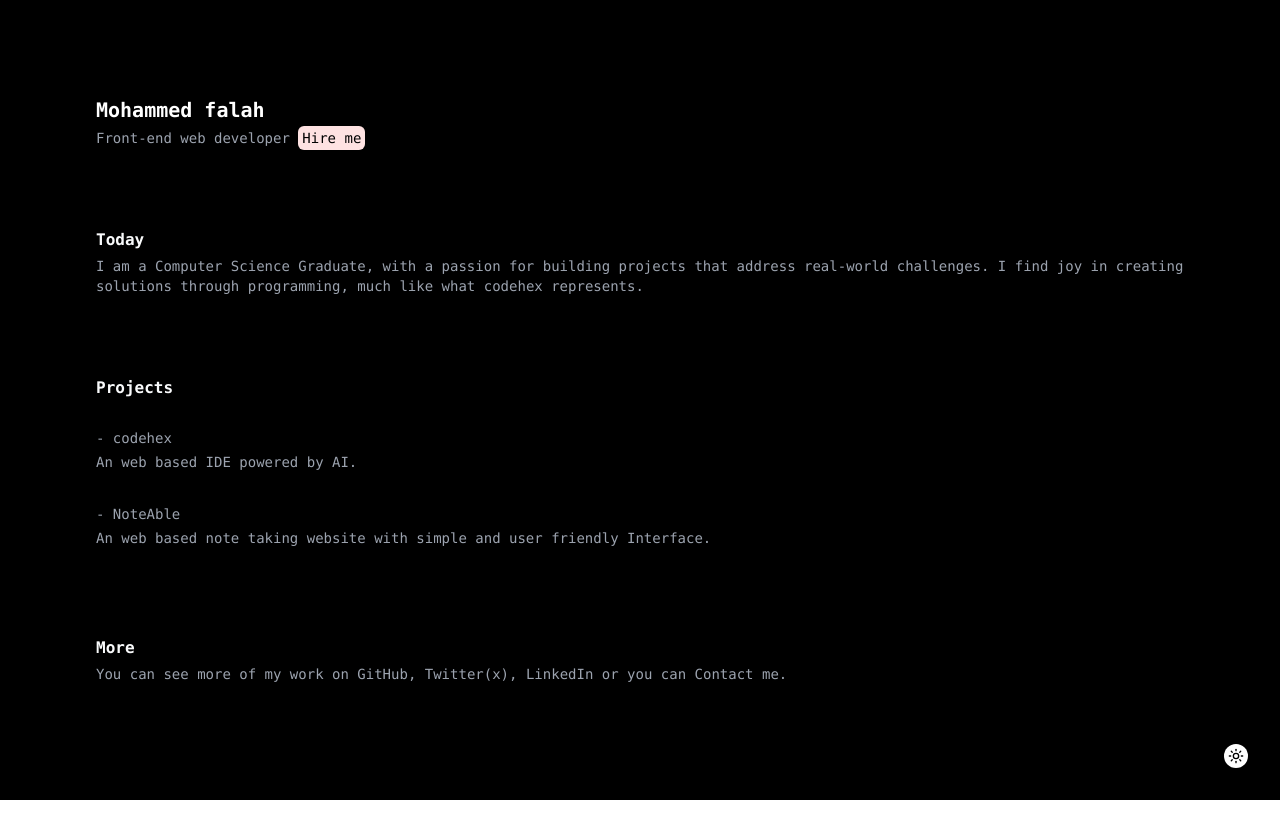
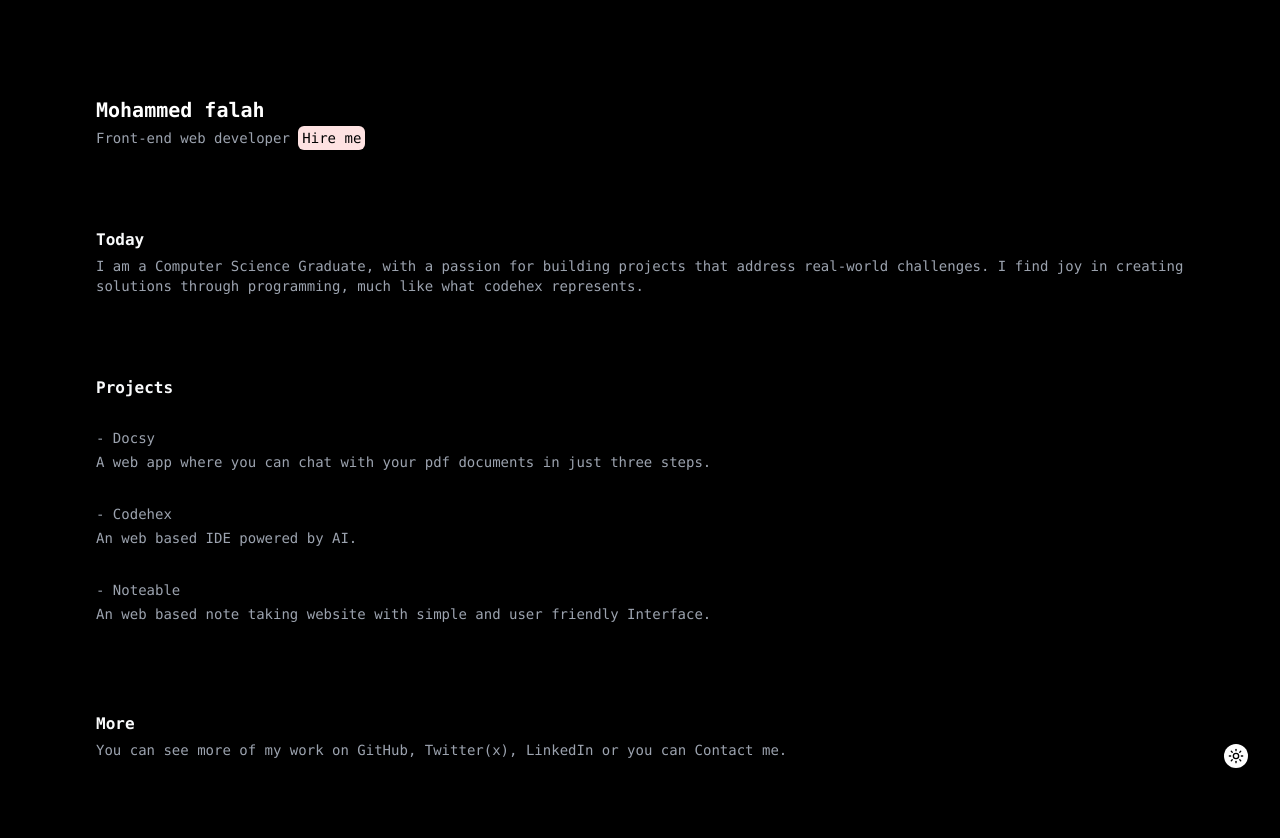
Before and after one commit to falahh6/falah.me, a Next.js app: page / in a window 1280 px wide. Shown: the top 838 px of the page. Before the commit the page ends 800 px from the top, so only its background shows below. Built offline with nearby package versions, Linux system fonts and the light colour scheme.

Commit message:
add : new project, updated : resume

```diff
--- /dev/null
+++ b/src/lib/projects.js
@@ -0,0 +1,19 @@
+export const projects = [
+  {
+    name: "Docsy",
+    description:
+      "A web app where you can chat with your pdf documents in just three steps.",
+    link: "https://docsyy.vercel.app",
+  },
+  {
+    name: "Codehex",
+    description: "An web based IDE powered by AI.",
+    link: "https://codehex.tech",
+  },
+  {
+    name: "Noteable",
+    description:
+      "An web based note taking website with simple and user friendly Interface.",
+    link: "https://nnoteable.netlify.app",
+  },
+];
--- /dev/null
+++ b/src/lib/socials.js
@@ -0,0 +1,14 @@
+export const socials = [
+  {
+    name: "Github, ",
+    link: "https://github.com/falahh6",
+  },
+  {
+    name: "Twitter, ",
+    link: "https://twitter.com/ffalah_",
+  },
+  {
+    name: "LinkedIn ",
+    link: "https://www.linkedin.com/in/mohammed-falah-a4a4b0223/",
+  },
+];
--- a/src/pages/index.js
+++ b/src/pages/index.js
@@ -6,6 +6,8 @@ import { AnimatePresence, motion } from "framer-motion";
 import { Moon, Sun } from "lucide-react";
 import { useContext } from "react";
 import { MyContext } from "@/store/context";
+import { projects } from "@/lib/projects";
+import { socials } from "@/lib/socials";
 const Home = () => {
   const { darkMode, moodSwitchHandler } = useContext(MyContext);
 
@@ -52,7 +54,7 @@ const Home = () => {
             >
               Front-end web developer{" "}
               <a
-                href="https://drive.google.com/file/d/1pHulW3yEax3_89V7cOktu9ztgHMrjBk2/view?usp=sharing"
+                href="https://drive.google.com/file/d/15q2Shsx4RMrRNC2q0Gog-6DG_RlY8lgu/view?usp=sharing"
                 target="_blank"
                 className={
                   "bg-red-100 p-1 max-md:text-[8px] max-md:mb-[4px] rounded-md text-black brightness-50" +
@@ -94,9 +96,10 @@ const Home = () => {
               Projects
             </h1>
             <div>
-              <div>
+              {projects.map((project, index) => (
+                <div key={index}>
                   <a
-                  href="https://www.codehex.tech"
+                    href={project.link}
                     className={`mt-4 p-2 pl-4 ml-[-1rem] max-md:mt-1 ${
                       darkMode ? "text-gray-400" : "text-gray-500"
                     } text-sm hover:${
@@ -104,27 +107,11 @@ const Home = () => {
                     } rounded-lg hover:cursor-pointer block`}
                     target="_blank"
                   >
-                  <h2 className="pb-1">- codehex</h2>
-                  <p>An web based IDE powered by AI.</p>
+                    <h2 className="pb-1">- {project.name}</h2>
+                    <p>{project.description}</p>
                   </a>
                 </div>
-              <div>
-                <a
-                  href="https://nnoteable.netlify.app"
-                  className={`mt-4 p-2 pl-4 ml-[-1rem] max-md:mt-1 ${
-                    darkMode ? "text-gray-400" : "text-gray-500"
-                  } text-sm hover:${
-                    darkMode ? "brightness-50" : "brightness-50"
-                  } rounded-lg hover:cursor-pointer block`}
-                  target="_blank"
-                >
-                  <h2 className="pb-1">- NoteAble</h2>
-                  <p>
-                    An web based note taking website with simple and user
-                    friendly Interface.
-                  </p>
-                </a>
-              </div>
+              ))}
             </div>
           </div>
           <div>
```
Lines whose indentation alone changed are shown as unchanged.
